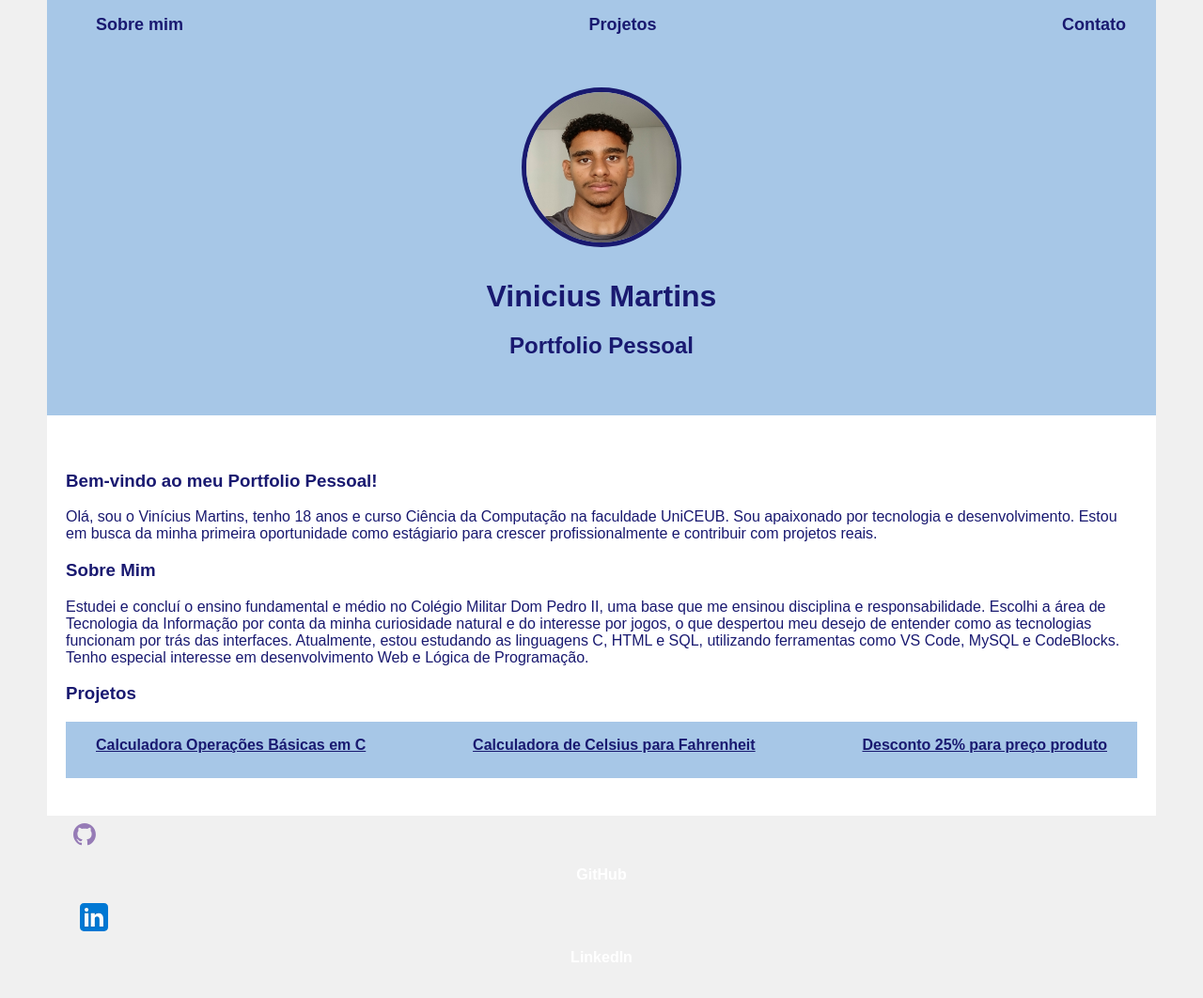
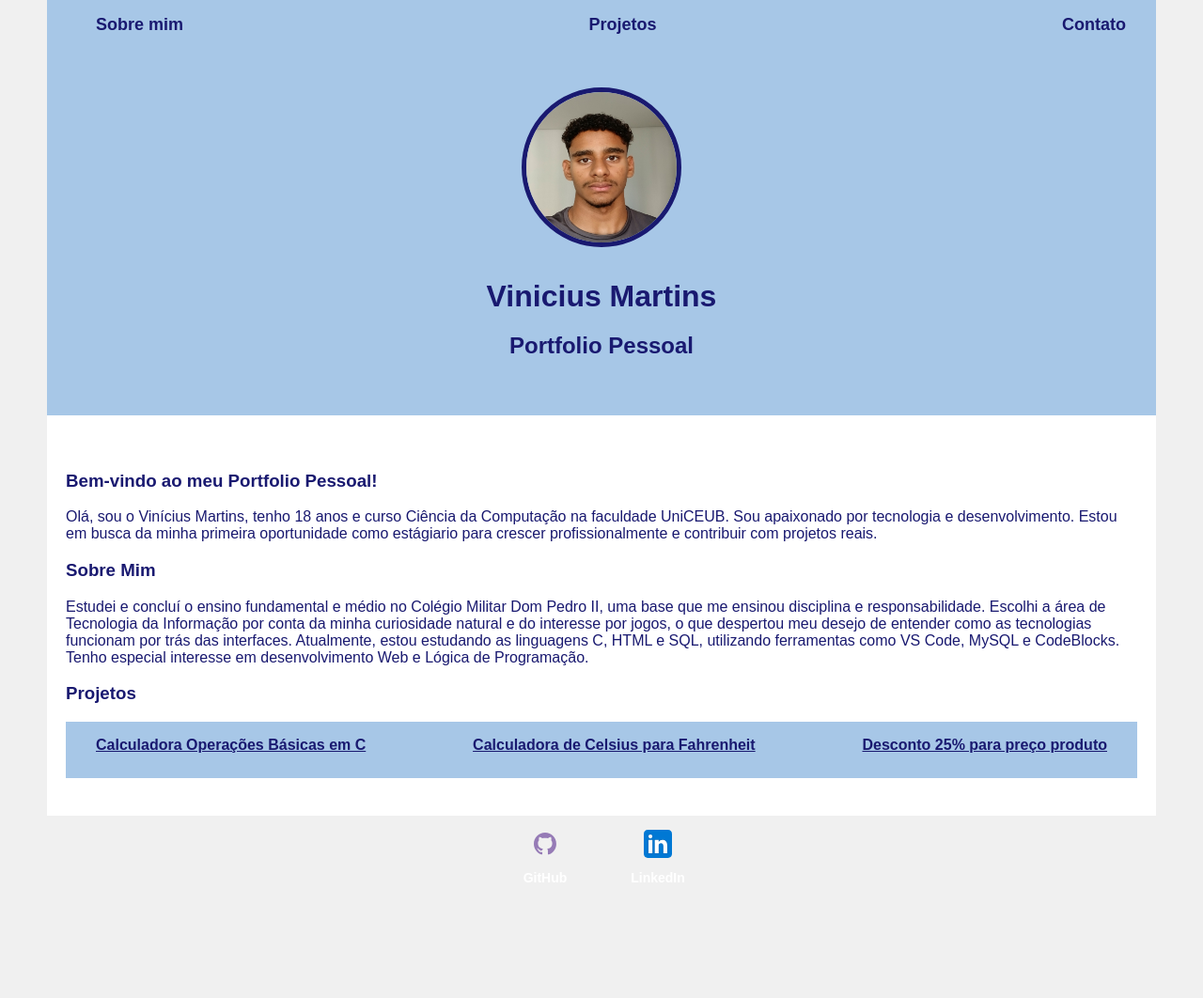
Before and after one commit to MsViniciusDevOps/Portfolio-Pessoal, a plain HTML site: page Site Portfolio Pessoal.html in a window 1280 px wide. Shown: the whole page at 94% size. After the commit the page ends 952 px from the top, so only its background shows below. Drawn offline with Linux system fonts and the light colour scheme.

Commit message:
Update index.css

```diff
--- a/index.css
+++ b/index.css
@@ -67,12 +67,40 @@ main {
 footer {
     background-color: var(--azul-meianoite);
     color: var(--branco);
+    padding: 20px 0;
+    margin-top: 40px;
+}
+
+.social-links {
+    display: flex;
+    justify-content: center;
+    gap: 40px;
+}
+
+.social-links a {
     display: flex;
     flex-direction: column;
     align-items: center;
-    padding: 20px 0;
-    margin-top: 40px;
+    color: var(--branco);
+    text-decoration: none;
+    transition: color 0.3s;
 }
+
+.social-links a:hover {
+    color: var(--azul-bebe);
+}
+
+.social-links img {
+    width: 40px;
+    height: 40px;
+    margin-bottom: 8px;
+}
+
+.social-links p {
+    margin: 0;
+    font-size: 14px;
+}
+
 
 footer img {
     width: 40px;
```
